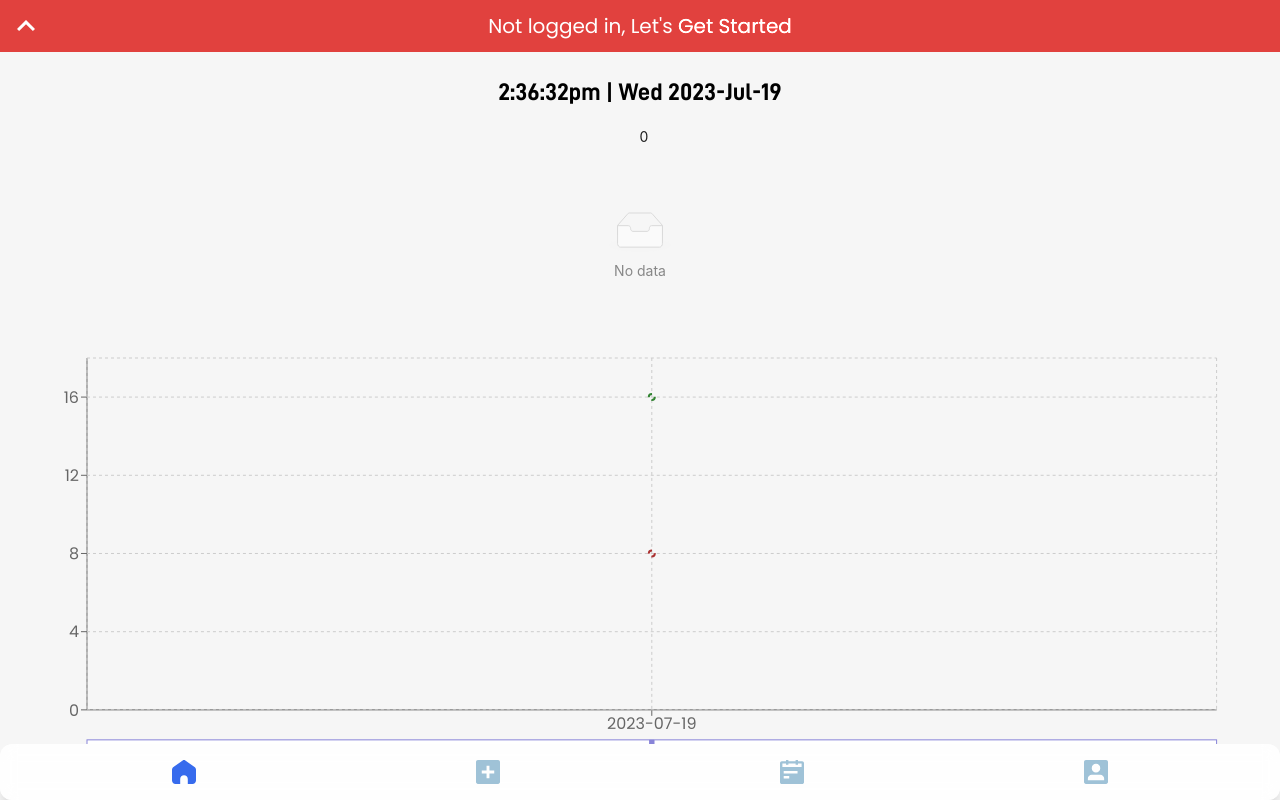
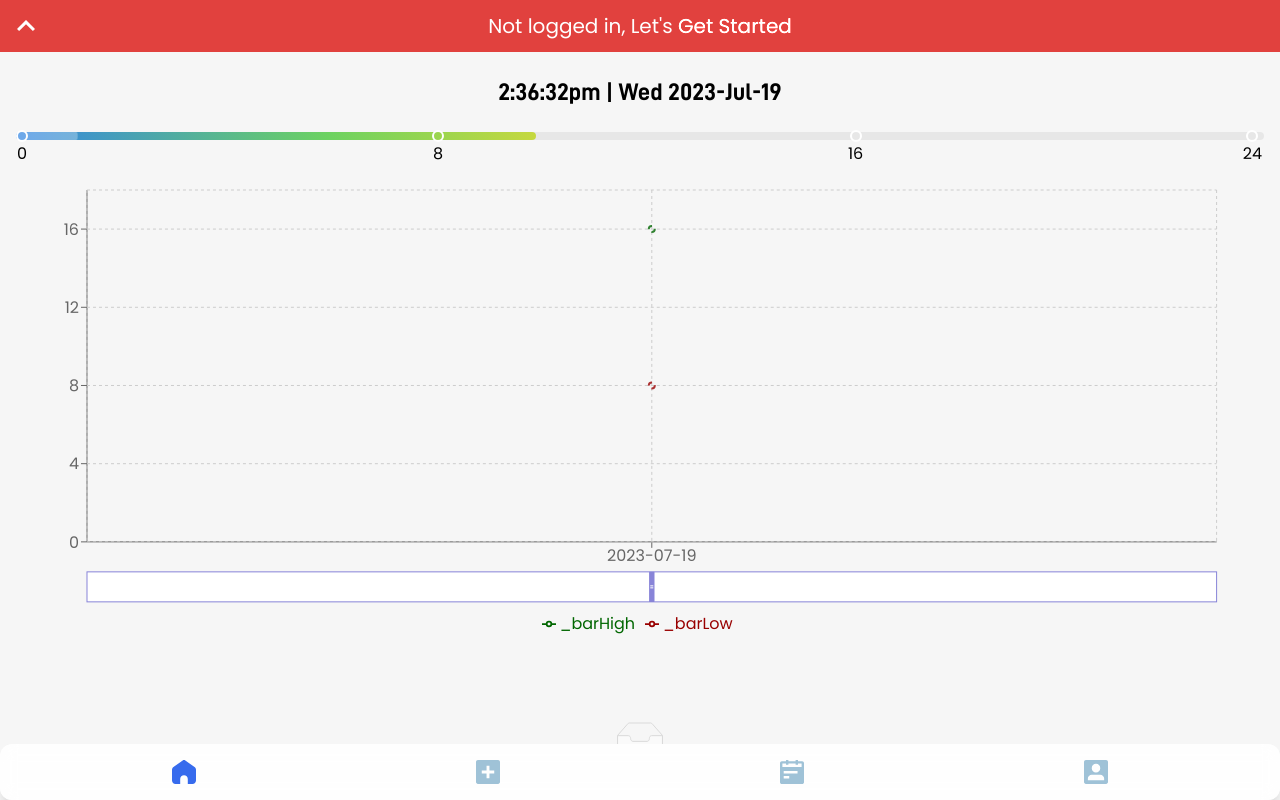
Before and after one commit to boyangwang/diary3, a React (Create React App) app: page /entry in a window 1280 px wide. Built offline with nearby package versions, Linux system fonts and the light colour scheme.

Commit message:
feat: doned entry list

```diff
--- a/src/components/entry/EntryInstanceList.tsx
+++ b/src/components/entry/EntryInstanceList.tsx
@@ -1,7 +1,7 @@
 import { Button, List } from 'antd';
 import { deleteEntryInstance } from '../../app/entry-instances-slice';
 import { useAppDispatch } from '../../app/store';
-import { EntryInstance } from '../../app/types-constants';
+import { EntryInstance, formatDate } from '../../app/types-constants';
 
 const EntryInstanceCardDeleteButton = (props: { entryInstance: EntryInstance }) => {
   const dispatch = useAppDispatch();
@@ -18,18 +18,58 @@ const EntryInstanceCardDeleteButton = (props: { entryInstance: EntryInstance })
   );
 };
 
-const EntryInstanceList = (props: { entryInstancesArray: EntryInstance[] }) => (
-  <List
-    dataSource={props.entryInstancesArray}
-    renderItem={(item: EntryInstance) => (
-      <List.Item key={item.id} actions={[<EntryInstanceCardDeleteButton key={item.id} entryInstance={item} />]}>
-        <List.Item.Meta avatar={item.points} title={item.entryTypeId} description={item.notes} />
-        <span>id: {item.id}</span>
-        <span>createdAt: {item.createdAt}</span>
-        <span>updatedAt: {item.updatedAt}</span>
-      </List.Item>
-    )}
-  />
-);
+const EntryInstanceList = (props: { entryInstancesArray: EntryInstance[] }) => {
+  const { entryInstancesArray } = props;
+  console.log({ entryInstancesArray });
+  return (
+    <div className="flex flex-wrap justify-center gap-3">
+      {entryInstancesArray?.length
+        ? entryInstancesArray.map((item) => {
+            const { id, points, notes, entryTypeId, createdAt, updatedAt } = item;
+            return (
+              <div className="flex flex-col gap-2 rounded-lg border border-black/50 p-2" key={id}>
+                <div className="flex items-center gap-4">
+                  ID:
+                  <div className="flex-grow"> {id}</div>
+                </div>
+                <div className="flex items-center gap-4">
+                  entryTypeId:
+                  <div className="flex-grow"> {entryTypeId}</div>
+                </div>
+                <div className="flex items-center gap-4">
+                  points:
+                  <div className="flex-grow"> {points}</div>
+                </div>
+                <div className="flex items-center gap-4">
+                  notes:
+                  <div className="flex-grow"> {notes || <span className="text-gray-400">Empty</span>}</div>
+                </div>
+                <div className="flex items-center gap-4">
+                  createdAt:
+                  <div className="flex-grow">{formatDate(createdAt)}</div>
+                </div>
+                <div className="flex items-center gap-4">
+                  updatedAt:
+                  <div className="flex-grow">{formatDate(updatedAt)}</div>
+                </div>
+                <EntryInstanceCardDeleteButton key={id} entryInstance={item} />
+              </div>
+            );
+          })
+        : null}
+    </div>
+    // <List
+    //   dataSource={props.entryInstancesArray}
+    //   renderItem={(item: EntryInstance) => (
+    //     <List.Item key={item.id} actions={[<EntryInstanceCardDeleteButton key={item.id} entryInstance={item} />]}>
+    //       <List.Item.Meta avatar={item.points} title={item.entryTypeId} description={item.notes} />
+    //       <span>id: {item.id}</span>
+    //       {/* <span>createdAt: {item.createdAt}</span>
+    //       <span>updatedAt: {item.updatedAt}</span> */}
+    //     </List.Item>
+    //   )}
+    // />
+  );
+};
 
 export default EntryInstanceList;
--- a/src/components/entry/EntryProgressBar.tsx
+++ b/src/components/entry/EntryProgressBar.tsx
@@ -2,8 +2,9 @@ import { Progress } from 'antd';
 import './EntryProgressBar.css';
 
 function EntryProgressBar(props: { points: number }) {
-  const points = props.points;
+  const points = props.points + 10;
   const percent = Math.ceil((points * 10000) / 24) / 100;
+  const current = (percent / 100) * 24;
   const gradient = {
     '0%': '#3385E4',
     '25%': '#6CD261',
@@ -11,9 +12,24 @@ function EntryProgressBar(props: { points: number }) {
     '75%': '#EA7E30',
     '100%': '#924FDA',
   };
+  console.log(percent);
   return (
-    <div className="diary-entry-progress-bar">
-      <Progress percent={percent} status="active" strokeColor={gradient} format={(percent) => props.points} />
+    <div className="relative flex w-full gap-2">
+      <div className="absolute left-0 top-[0.4rem] z-[1] flex flex-col items-center">
+        <i className="block rounded-full border-2 border-white bg-transparent p-1" />0
+      </div>
+      <div className="absolute left-1/3 top-[0.4rem] z-[1] flex flex-col items-center">
+        <i className="block rounded-full border-2 border-white bg-transparent p-1" />8
+      </div>
+      <div className="absolute left-2/3 top-[0.4rem] z-[1] flex flex-col items-center">
+        <i className="block rounded-full border-2 border-white bg-transparent p-1" />
+        16
+      </div>
+      <div className="absolute right-0.5 top-[0.4rem] z-[1] flex flex-col items-center">
+        <i className="block rounded-full border-2 border-white bg-transparent p-1" />
+        24
+      </div>
+      <Progress className="flex-grow" status="active" strokeColor={gradient} showInfo={false} percent={percent} />
     </div>
   );
 }
```
